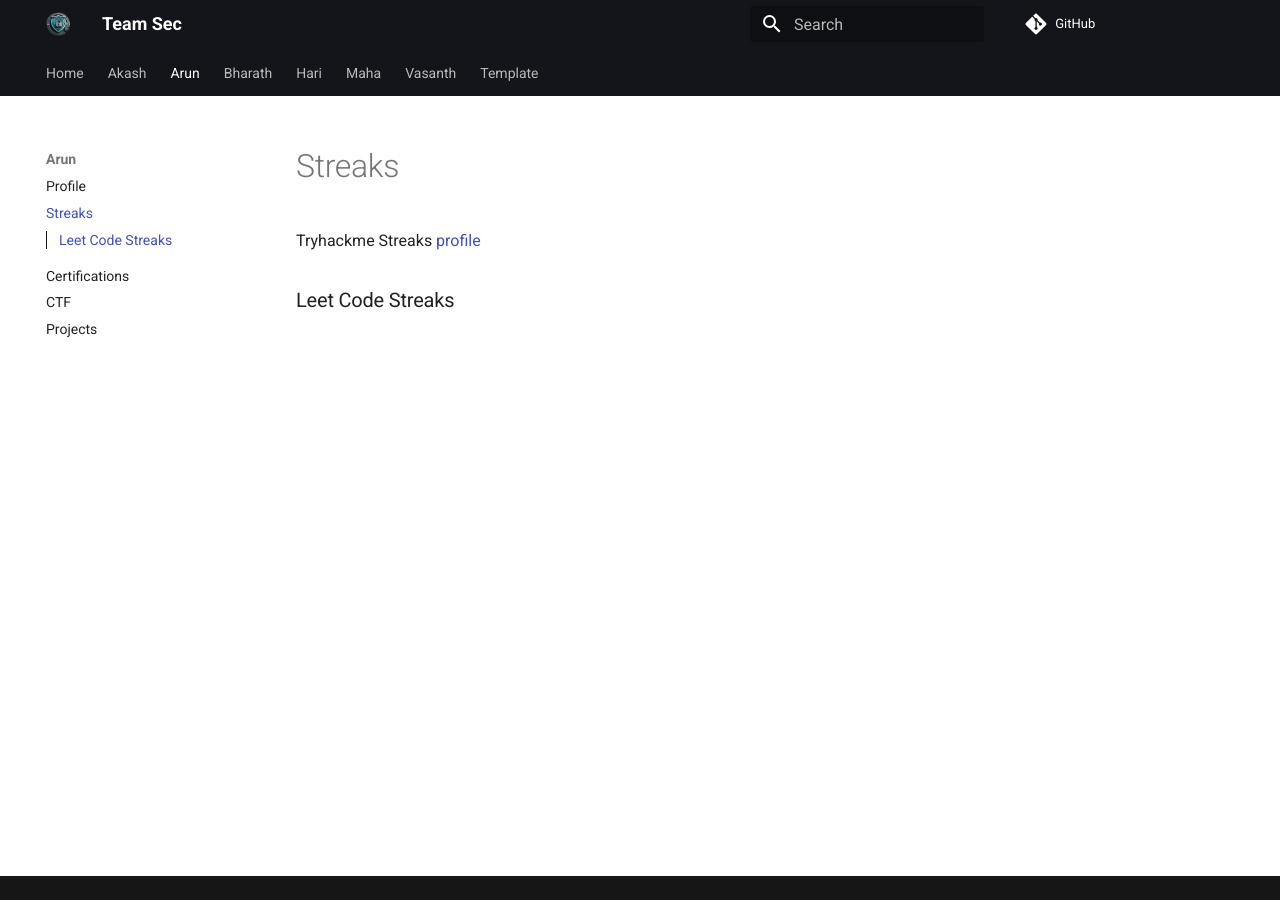
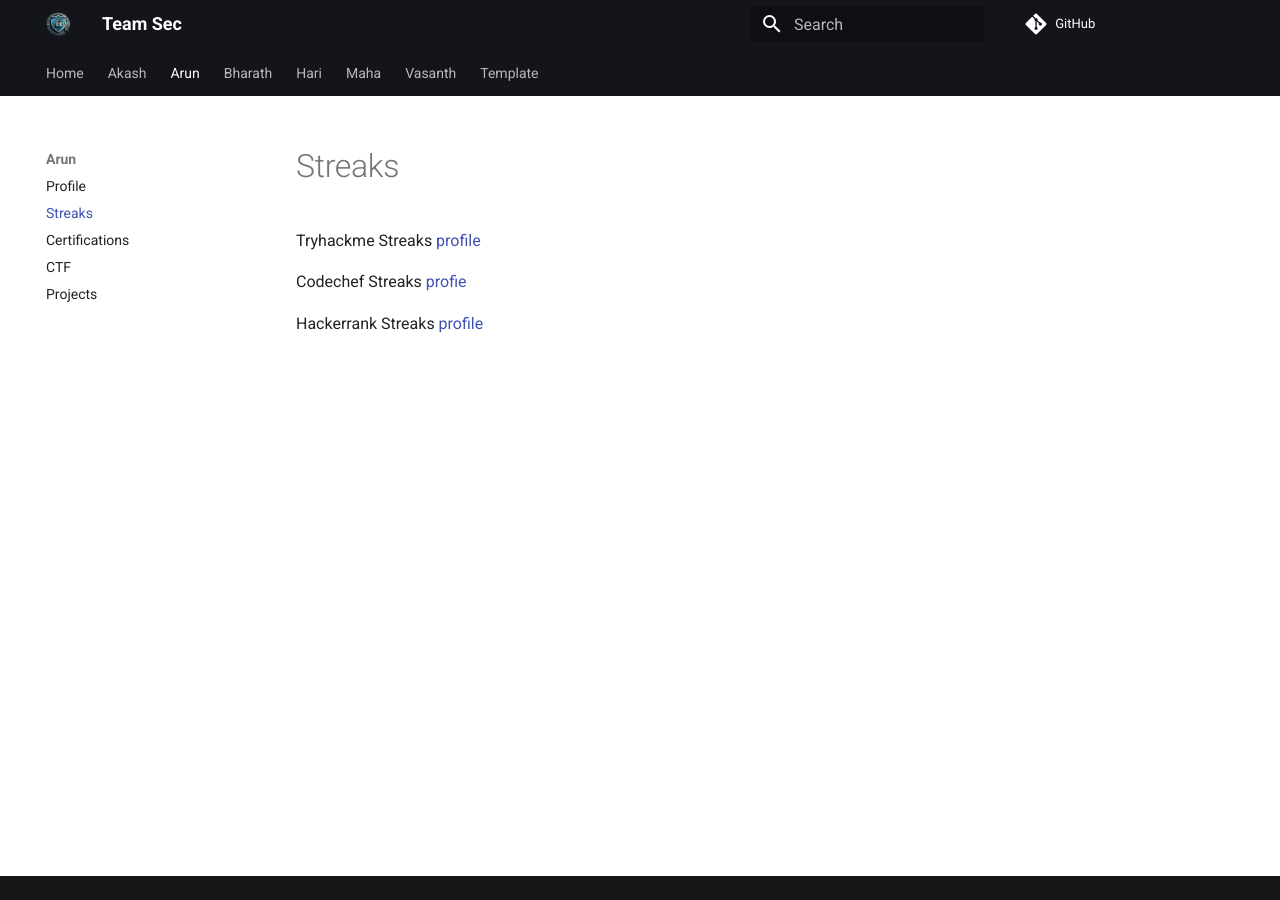
Before and after one commit to mr3xplorer/team_sec, an MkDocs documentation site: the page built from docs/Arun/streaks.md, in a window 1280 px wide. Built offline with MkDocs 1.6.1 and Material for MkDocs 9.7.7, drawn with Linux system fonts in a browser that asks for light colours; comment, search, counter and statistics services are not loaded.

Commit message:
Update streaks.md

```diff
--- a/docs/Arun/streaks.md
+++ b/docs/Arun/streaks.md
@@ -3,4 +3,7 @@
  Tryhackme Streaks [profile](https://tryhackme.com/p/nmsoulmates)
 
 
-### Leet Code Streaks
+Codechef Streaks [profie](https://www.codechef.com/users/zeal_praise_73)
+
+
+Hackerrank Streaks [profile](https://www.hackerrank.com/profile/nmsoulmates)
```
